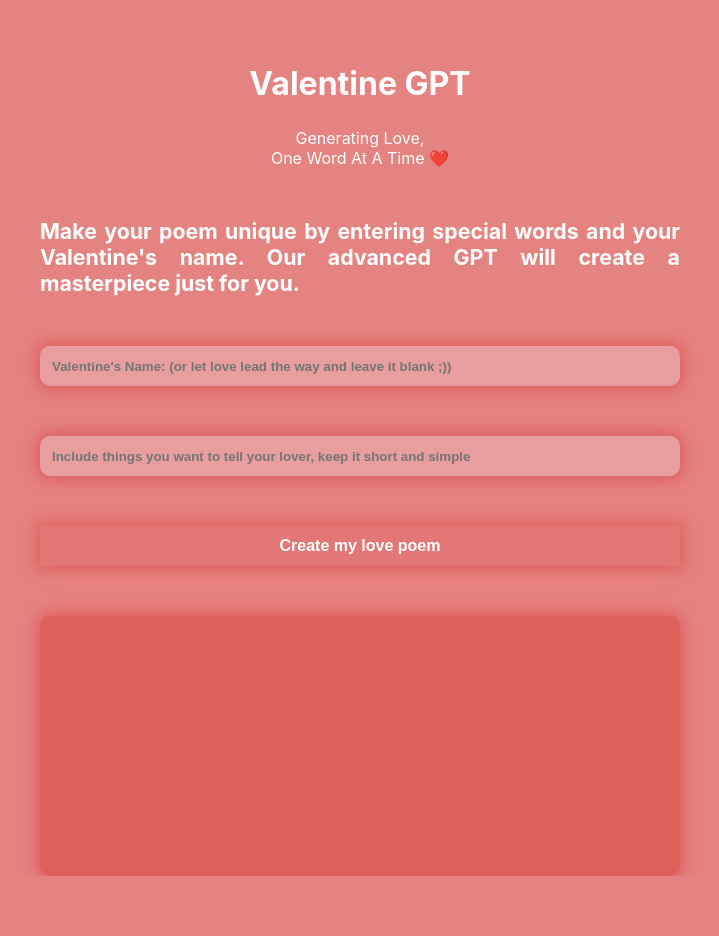
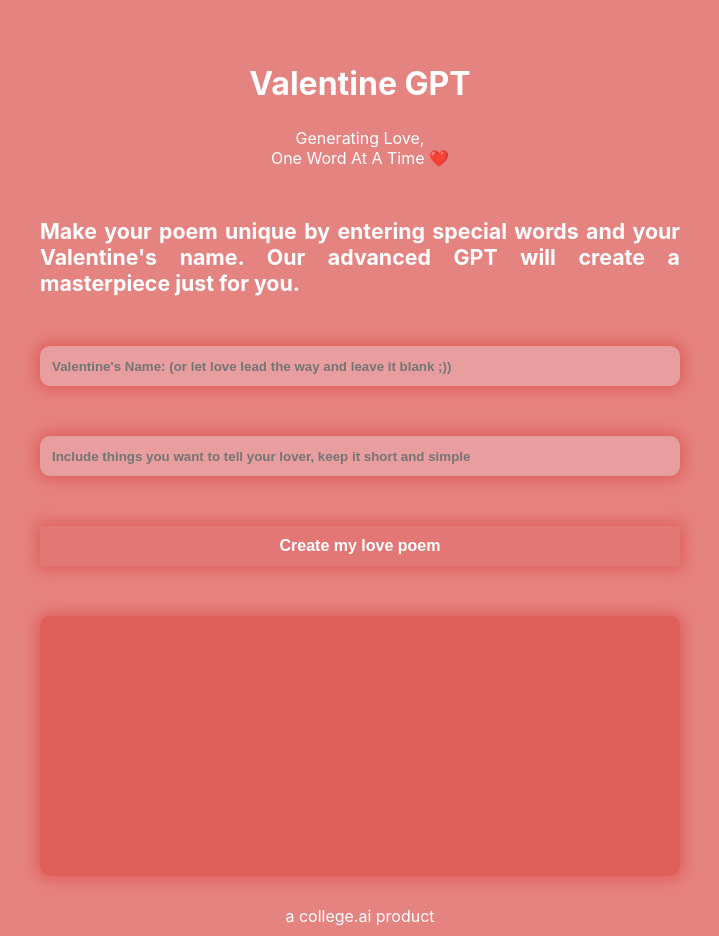
Before and after one commit to sheldor07/valentine-gpt, a React (Create React App) app: page / in a window 1280 px wide. Shown: the whole page, without its empty margins (280-999 px from the left). Before the commit the page ends 876 px from the top, so only its background shows below. Built offline with nearby package versions, Linux system fonts and the light colour scheme.

Commit message:
added footer
Signed-off-by: sheldor07 <50955708+sheldor07@users.noreply.github.com>

```diff
--- a/src/App.js
+++ b/src/App.js
@@ -3,13 +3,14 @@
 import Header from "./components/Header"
 import ChatForm from "./components/ChatForm"
 import ChatOutput from "./components/ChatOutput"
-
+import Footer from "./components/Footer"
 function App() {
   return (
     <div className="App">
       <Header/>
       <ChatForm/>
       <ChatOutput/>
+      <Footer/>
     </div>
   );
 }
--- /dev/null
+++ b/src/components/Footer.css
@@ -0,0 +1,12 @@
+.footer{
+    text-align: center;
+    margin-top:20px;
+    padding-top:10px;
+    padding-bottom:10px;
+    width:100%;
+    height:20px;
+    color:white;
+    position: relative;
+    left: 0;
+    bottom: 0;
+}
--- /dev/null
+++ b/src/components/Footer.js
@@ -0,0 +1,7 @@
+import React from 'react'
+import  './Footer.css'
+export default function Footer(){
+    return(
+        <div className ="footer">a college.ai product</div>
+    )
+}
```
